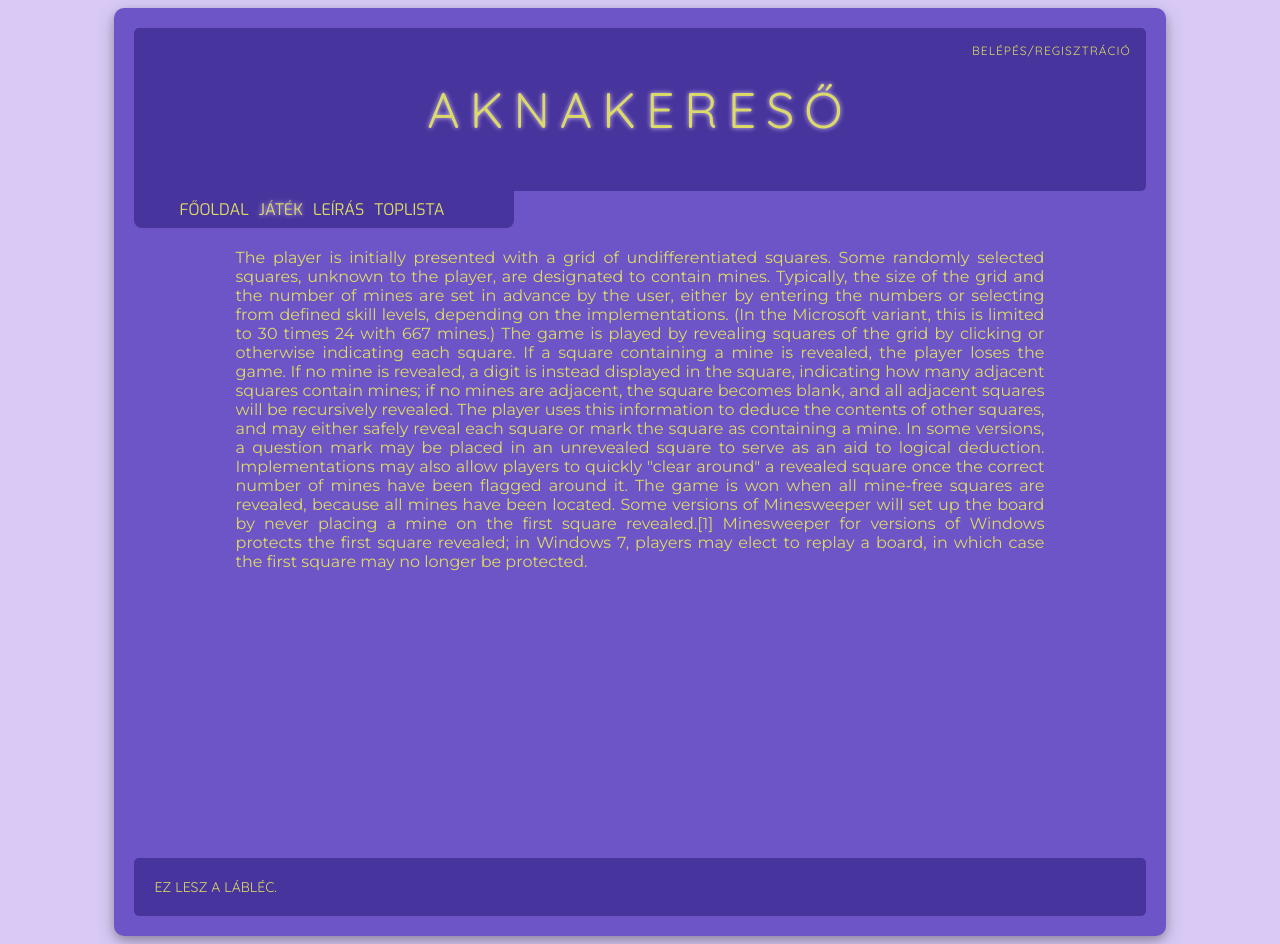
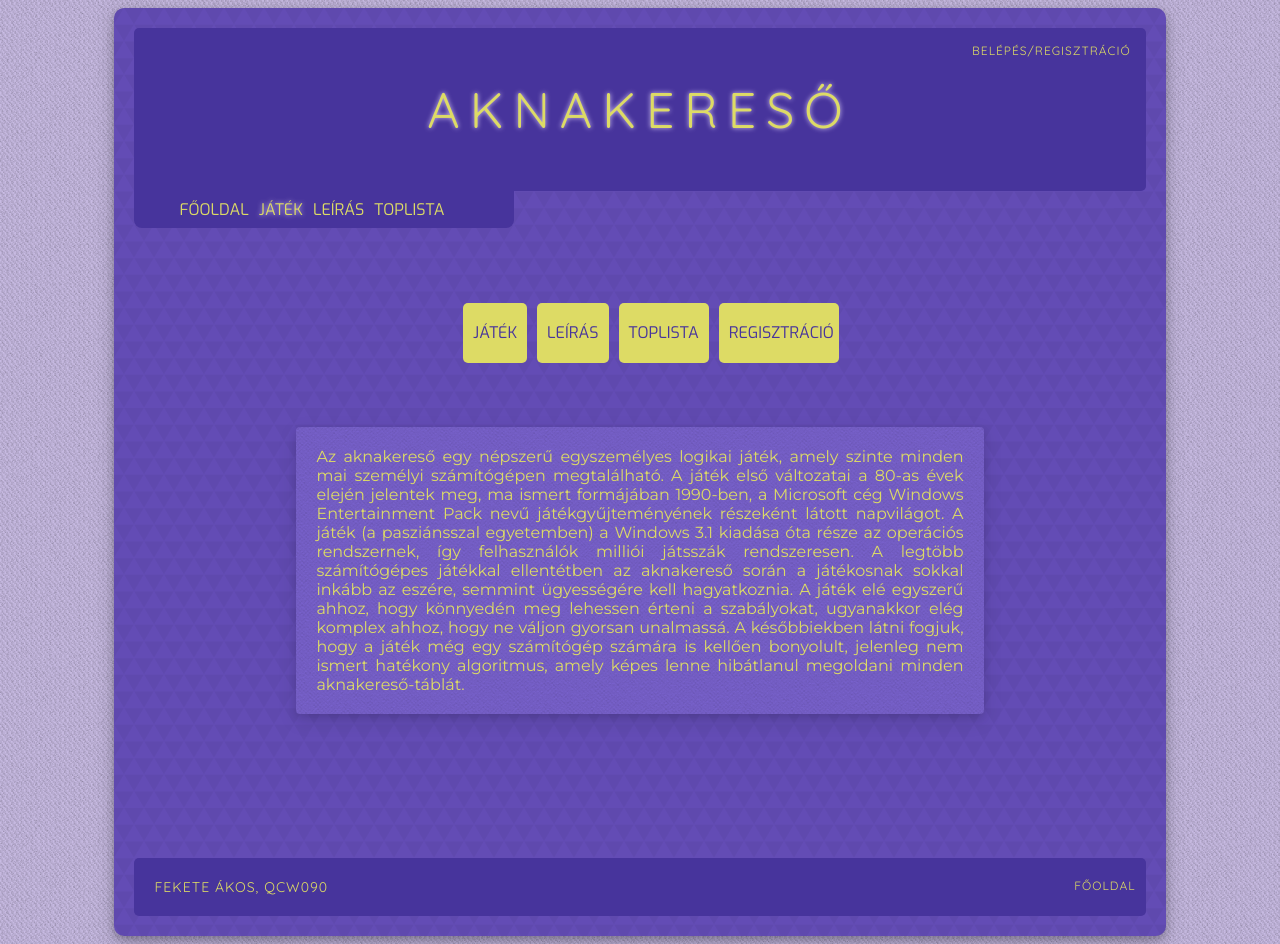
Before and after one commit to akosfekete/akna, a PHP site: page / in a window 1280 px wide. Run offline with PHP 8.4, Linux system fonts and the light colour scheme.

Commit message:
less shit

```diff
--- a/css/akna.css
+++ b/css/akna.css
@@ -5,7 +5,6 @@
 
 div.buttons {
     background-color: rgb(107, 75, 180);
-    overflow: visible;
     margin-left: auto;
     margin-right: auto;
     border: 2px solid rgb(42, 10, 102);
@@ -15,11 +14,6 @@ div.buttons {
  div.buttons#mezo10 {
      height: 300px;
      width: 300px;
- }
-
- div.buttons#mezo10 img {
-    height: 300px;
-    width: 300px;
  }
 
  div.buttons#mezo15 {
@@ -50,7 +44,7 @@ div.buttons {
  div.buttons a {
      width: 22px;
      height: 22px;
-     line-height: 18px;
+     line-height: 22px;
      background-color: rgb(221, 219, 101);
      margin: 1px;
      border: 1px solid black;
@@ -60,6 +54,8 @@ div.buttons {
      display: inline-block;
      text-align: center;
      font-size: 10px;
+     font-family: 'Exo', sans-serif;
+     font-weight: bolder;
  }
 
 
@@ -70,8 +66,9 @@ div.buttons {
 
  div.buttons a.activebutton:hover {
     background-color: tomato;
+    color: tomato;
     animation-name: buttons;
-    animation-duration: 0.05s;
+    animation-duration: 0.08s;
     animation-timing-function: linear;
     margin: 0px;
     padding: 3px;
--- a/css/stilus.css
+++ b/css/stilus.css
@@ -5,6 +5,7 @@
 }
 body {
     background-color: rgb(216, 202, 245);
+    background-image: url("../img/fabric.png")
 }
 
 main {
@@ -15,6 +16,7 @@ main {
     border-radius: 10px;
     padding: 20px;
     box-shadow: 0 4px 8px 0 rgba(0, 0, 0, 0.2), 0 6px 20px 0 rgba(0, 0, 0, 0.19);
+    background-image: url("../img/purple-triangles.png");
 }
 header, footer {
     text-align: center;
@@ -23,13 +25,12 @@ header, footer {
     overflow: hidden;
     text-transform: uppercase;
     background-color: rgb(71, 52, 156);
-    border-radius: 5px 5px 5px 0;
     /*color: rgb(216, 202, 245);*/
     color: rgb(221, 219, 101);
 }
 
-footer {
-    border-radius: 5px;
+header {
+    border-radius: 5px 5px 5px 0;
 }
 
 header p {
@@ -51,15 +52,37 @@ header a:hover {
     text-decoration: underline;
 }
 
-footer p {
+footer {
+    border-radius: 5px 5px 5px 5px;
+    display: flex;
+    flex-wrap: nowrap;
+    justify-content: space-between;
+}
+
+footer p, footer a {
     font-size: 14px;
     text-align: left;
     margin: 20px;
+    letter-spacing: 1px;
+}
+
+footer a {
+    text-decoration: none;
+    font-size: 12px;
+    color: rgb(221, 219, 101);
+    margin-left: 10px;
+    margin-right: 10px;
+}
+
+footer a:hover {
+    text-decoration: underline;
 }
 
 nav {
     margin-top: 0px;
     width: 380px;
+    position: sticky;
+    top: 0;
 }
 
 nav ul {
@@ -84,6 +107,7 @@ nav ul li a {
     font-family: 'Exo', sans-serif;
     text-transform: uppercase;
     border-radius: 3px;
+    position: sticky;
 }
 nav ul li a:hover {
     text-shadow: 0 0 3px rgb(221, 219, 101);
@@ -99,7 +123,7 @@ nav ul li a#active {
 
 article {
     width: 80%;
-    /*min-height: 60%; így kéne, de firefos-ban nem jó*/
+    min-height: 60%; /*így kéne, de firefos-ban nem jó*/
     min-height: 600px;
     padding: 10px;
     margin-left: auto;
@@ -126,6 +150,10 @@ div, table {
     box-shadow: 0 4px 8px 0 rgba(0, 0, 0, 0.096), 0 6px 20px 0 rgba(0, 0, 0, 0.103);
 }
 
+div.leiras, div.fooldal {
+    background-image: url("../img/seamless-paper-purple.png");
+}
+
 div.leiras:nth-child(even) {
     margin-left: 25%;
     margin-right: auto;
@@ -147,6 +175,44 @@ div.leiras ol#kepek li img {
     left: 15px;
 }
 
+div.fooldal {
+    margin-left: auto;
+    margin-right: auto;
+    width: 80%;
+    display: flex;
+    flex-wrap: nowrap;
+    justify-content: space-around;
+}
+
+div.fooldal#gombok {
+    height: 10%;
+    width: 45%;
+    background: inherit;
+    box-shadow: none;
+}
+
+div.fooldal a {
+    margin: 5px;
+    padding: 5px;
+    background-color: rgb(221, 219, 101);
+    /*background-image: url("../img/yellow-triangles.png");*/
+    height: 40px;
+    width: 100px;
+    padding: 10px;
+    line-height: 40px;
+    font-family: 'Exo', sans-serif;
+    text-align: center;
+    text-decoration: none;
+    text-transform: uppercase;
+    color: rgb(71, 52, 156);
+    border-radius: 5px;
+    transition: height 0.5s;
+}
+
+div.fooldal a:hover {
+    height: 80px;
+}
+
 aside#kepek {
     position: relative;
     left: 500px;
@@ -164,7 +230,7 @@ aside#videoleiras {
 aside#video {
     position: relative;
     right: 80px;
-    bottom: 210px;
+    bottom: 190px;
 }
 aside#video video {
     float: right;
--- a/css/tablazat.css
+++ b/css/tablazat.css
@@ -11,6 +11,7 @@
     td, th {
         padding: 10px;
         border-bottom: 2px solid rgb(221, 219, 101);
+        text-align: center;
     }
 
     th {
@@ -18,8 +19,7 @@
     }
 
     td {
-        text-align: center;
-        height: 25px;
+        height: 20px;
         font-size: 15px;
     }
 
@@ -51,6 +51,7 @@
 
     td, th {
         padding: 5px;
+        text-align: left;
     }
 
     th {
@@ -58,7 +59,6 @@
     }
 
     td {
-        text-align: center;
         height: 25px;
         font-size: 15px;
     }
--- a/css/urlap.css
+++ b/css/urlap.css
@@ -1,5 +1,6 @@
-input[type=text] {
+input[type=text], input[type=email] {
     width: 90%;
+    height: 35px;
     padding: 6px;
     margin: 8px;
     box-sizing: border-box;
@@ -8,20 +9,30 @@ input[type=text] {
     background-color: rgb(228, 223, 238);
 }
 .kotelezo {
-    color: rgb(221, 46, 46);
+    color: rgb(228, 79, 79);
     text-shadow: 0 0 5px rgb(39, 28, 85);
 }
-input[type=text]:focus {
+input[type=text]:focus, input[type=email]:focus {
     background-color: white;
 
 }
 
 input[type="submit"] {
+    width: 90%;
+    height: 35px;
     background-color: rgb(228, 223, 238);
     padding: 6px;
     margin: 8px;
     border-radius: 4px;
     border: none;
+}
+
+select {
+    height: 35px;
+}
+
+select:hover {
+    background-color: rgb(221, 219, 101);
 }
 
 input[type="submit"]:hover {
--- a/footer.php
+++ b/footer.php
@@ -1,6 +1,7 @@
 </article>
             <footer>
-                    <p>Ez lesz a lábléc.</p>
+                <p>Fekete Ákos, QCW090</p>
+                <a href="index.html">Főoldal</a>
             </footer>
         </main>
     </body>
--- a/index.php
+++ b/index.php
@@ -1,18 +1,21 @@
 <?php include("header.php"); ?>
 
-                    The player is initially presented with a grid of undifferentiated squares. Some randomly selected squares, unknown
-                    to the player, are designated to contain mines. Typically, the size of the grid and the number of mines are set in
-                    advance by the user, either by entering the numbers or selecting from defined skill levels, depending on the implementations.
-                    (In the Microsoft variant, this is limited to 30 times 24 with 667 mines.)
-                    The game is played by revealing squares of the grid by clicking or otherwise indicating each square.
-                    If a square containing a mine is revealed, the player loses the game. If no mine is revealed, a digit is
-                    instead displayed in the square, indicating how many adjacent squares contain mines; if no mines are adjacent,
-                    the square becomes blank, and all adjacent squares will be recursively revealed. The player uses this information
-                    to deduce the contents of other squares, and may either safely reveal each square or mark the square as containing a mine.
-                    In some versions, a question mark may be placed in an unrevealed square to serve as an aid to logical deduction.
-                    Implementations may also allow players to quickly "clear around" a revealed square once the correct number of mines
-                    have been flagged around it. The game is won when all mine-free squares are revealed, because all mines have been located.
-                    Some versions of Minesweeper will set up the board by never placing a mine on the first square revealed.[1] Minesweeper
-                    for versions of Windows protects the first square revealed; in Windows 7, players may elect to replay a board, in which case the first square may no longer be protected.
+            <div class="fooldal" id="gombok">
+                        <a href="jatek.php">játék</a>
+                        <a href="leiras.php">leírás</a>
+                        <a href="toplista.php">toplista</a>
+                        <a href="reg.php">regisztráció</a>
+                    </div>
+
+                    <div class="fooldal">
+                        Az aknakereső egy népszerű egyszemélyes logikai játék, amely szinte minden mai személyi számítógépen megtalálható.
+                        A játék első változatai a 80-as évek elején jelentek meg, ma ismert formájában 1990-ben, a Microsoft cég Windows Entertainment Pack
+                        nevű játékgyűjteményének részeként látott napvilágot. A játék (a pasziánsszal egyetemben) a Windows 3.1 kiadása óta
+                        része az operációs rendszernek, így felhasználók milliói játsszák rendszeresen. A legtöbb számítógépes játékkal
+                        ellentétben az aknakereső során a játékosnak sokkal inkább az eszére, semmint ügyességére kell hagyatkoznia.
+                        A játék elé egyszerű ahhoz, hogy könnyedén meg lehessen érteni a szabályokat, ugyanakkor elég komplex ahhoz, hogy
+                        ne váljon gyorsan unalmassá. A későbbiekben látni fogjuk, hogy a játék még egy számítógép számára is kellően bonyolult,
+                        jelenleg nem ismert hatékony algoritmus, amely képes lenne hibátlanul megoldani minden aknakereső-táblát.
+                    </div>
 
 <?php include("footer.php"); ?>
```
Also changed, not shown: akna.php (+4 -3 lines), leiras.php (+12 -13 lines), toplista.php (+42 -1 lines), img/fabric.png (added), img/gomb_akna.png (added), img/gomb_felfedett.png (added), img/gomb_felfedett_akna.png (added), img/purple-triangles.png (added), img/seamless-paper-purple.png (added), 2 other files.
